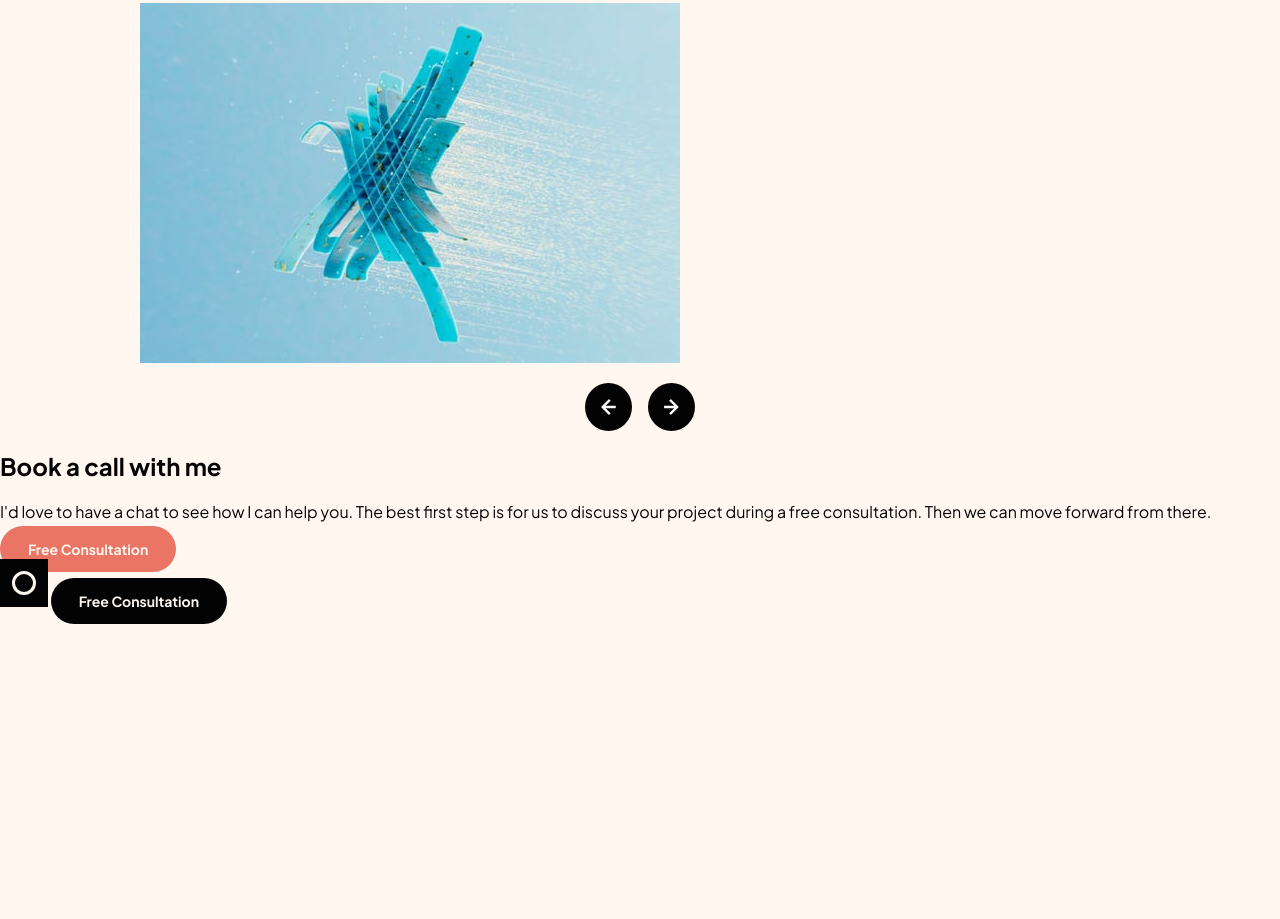
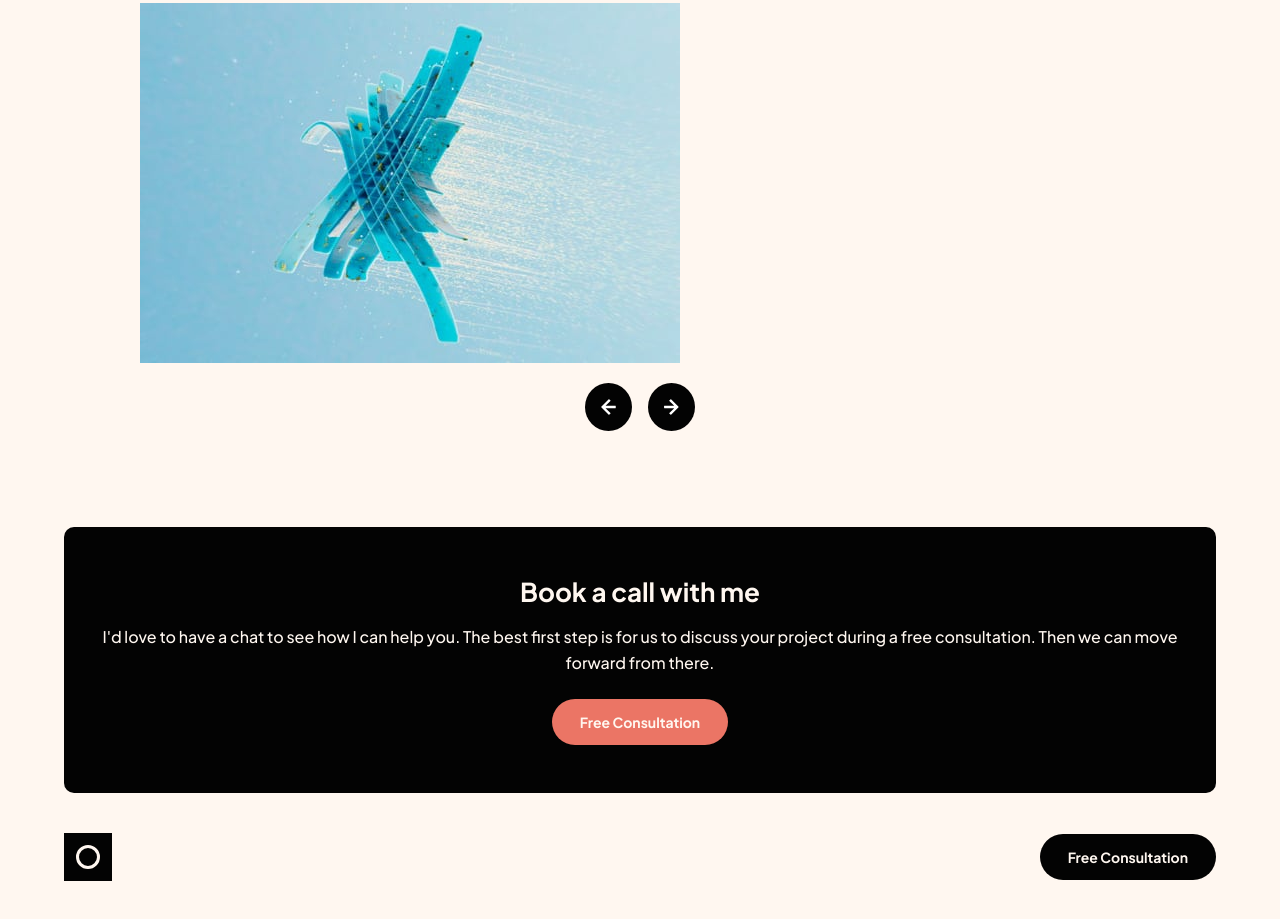
Before and after one commit to surrealgee/single-page-design-portfolio, a plain HTML site: page index.html in a window 1280 px wide. Shown: the part 3057-3976 px from the top of the page. Before the commit the page ends 3681 px from the top, so only its background shows below. Drawn offline with Linux system fonts and the light colour scheme.

Commit message:
Build cta and footer section

```diff
--- a/index.html
+++ b/index.html
@@ -116,7 +116,7 @@
       </div>
     </section>
 
-    <div class="wapper">
+    <div class="wrapper">
       <section class="cta-banner">
         <h2 class="cta__title">Book a call with me</h2>
         <p class="cta__body">
--- a/style.css
+++ b/style.css
@@ -38,6 +38,7 @@ body {
   text-decoration: none;
   cursor: pointer;
   color: #fff7f0;
+  display: inline-block;
 }
 
 .btn--primary {
@@ -70,8 +71,9 @@ body {
 /* Skills Section */
 
 .hero__skills {
+  width: 100%;
   display: grid;
-  grid-template-columns: repeat(2, 160px);
+  grid-template-columns: repeat(2, 1fr);
   grid-template-rows: repeat(6, 182px);
   gap: 1.5em;
 }
@@ -203,3 +205,36 @@ body {
     opacity: 1;
   }
 }
+
+/* CTA Section */
+
+.cta-banner {
+  background: #030303;
+  border-radius: 10px;
+  color: #fff;
+  margin-top: 6em;
+  padding: 3em 1.5em;
+  text-align: center;
+  color: #fff7f0;
+}
+
+.cta__title {
+  font-size: 1.625rem;
+  margin: 0;
+}
+
+.cta__body {
+  font-weight: 500;
+  font-size: 16px;
+  line-height: 1.6;
+  margin-bottom: 1.5em;
+}
+
+/* Footer Section */
+
+footer {
+  margin: 2.5em 0;
+  display: flex;
+  justify-content: space-between;
+  align-items: center;
+}
```
